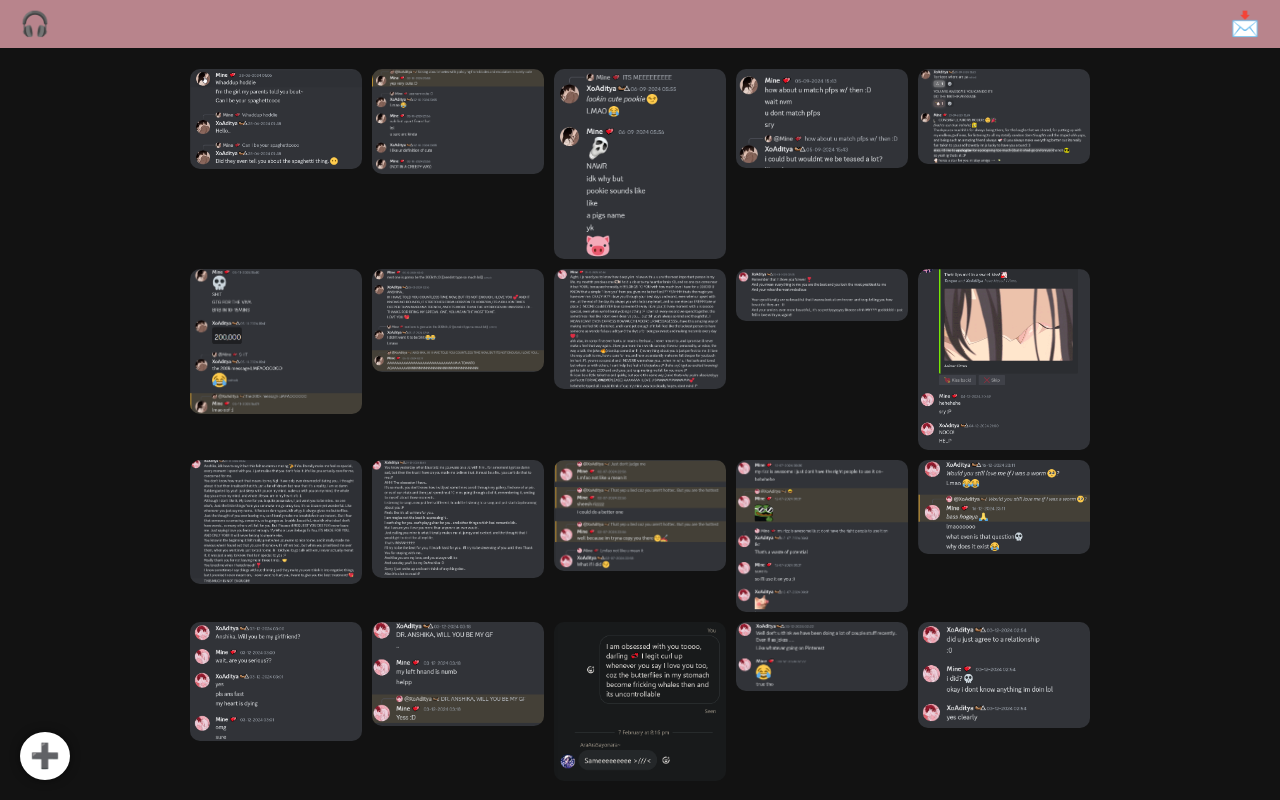
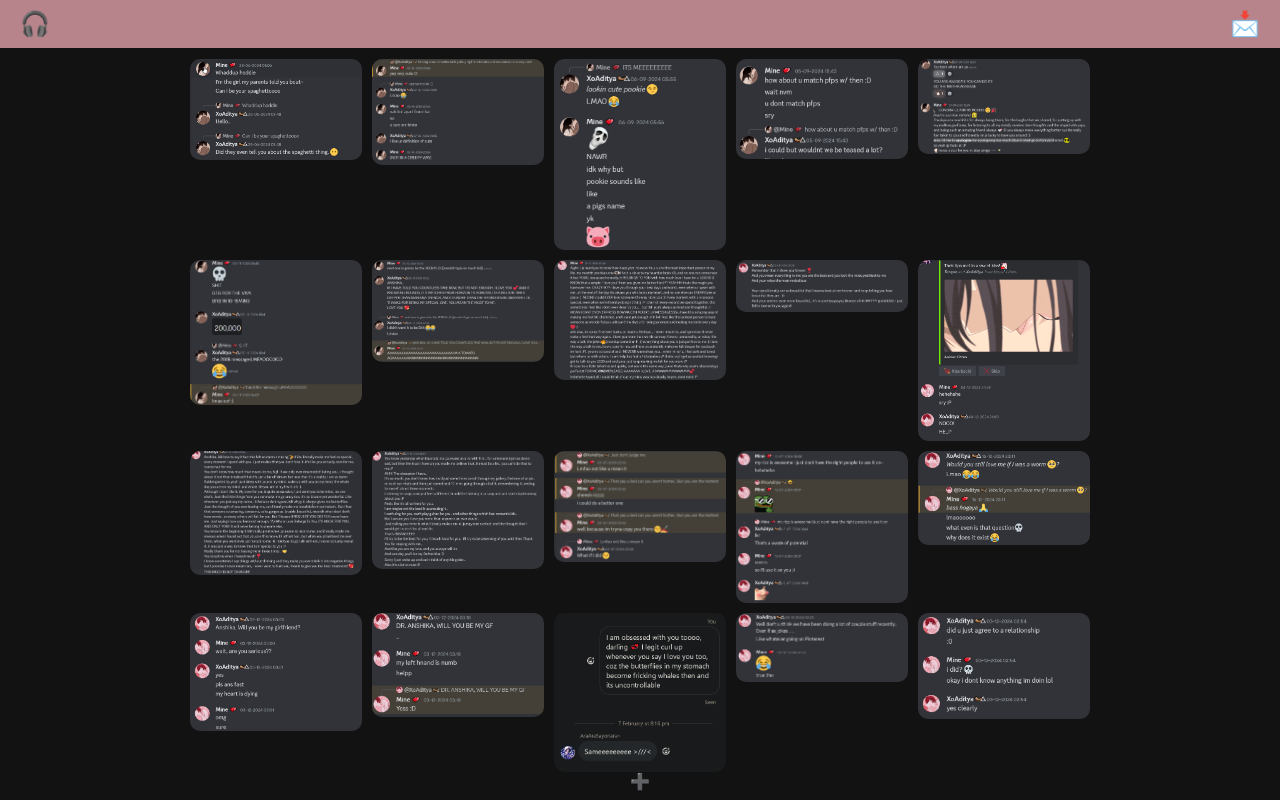
Before and after one commit to XoAditya/xorque, a plain HTML site: page index.html in a window 1280 px wide. Drawn offline with Linux system fonts and the light colour scheme.

Commit message:
Update index.html

```diff
--- a/index.html
+++ b/index.html
@@ -99,18 +99,6 @@
             font-size: 20px;
             color: red;
             font-weight: bold;
-        }
-        .upload-btn {
-            position: fixed;
-            bottom: 20px;
-            left: 20px;
-            background: white;
-            color: black;
-            font-size: 24px;
-            padding: 10px;
-            border-radius: 50%;
-            cursor: pointer;
-            box-shadow: 0 0 10px rgba(0, 0, 0, 0.5);
         }
         #file-input {
             display: none;
```
